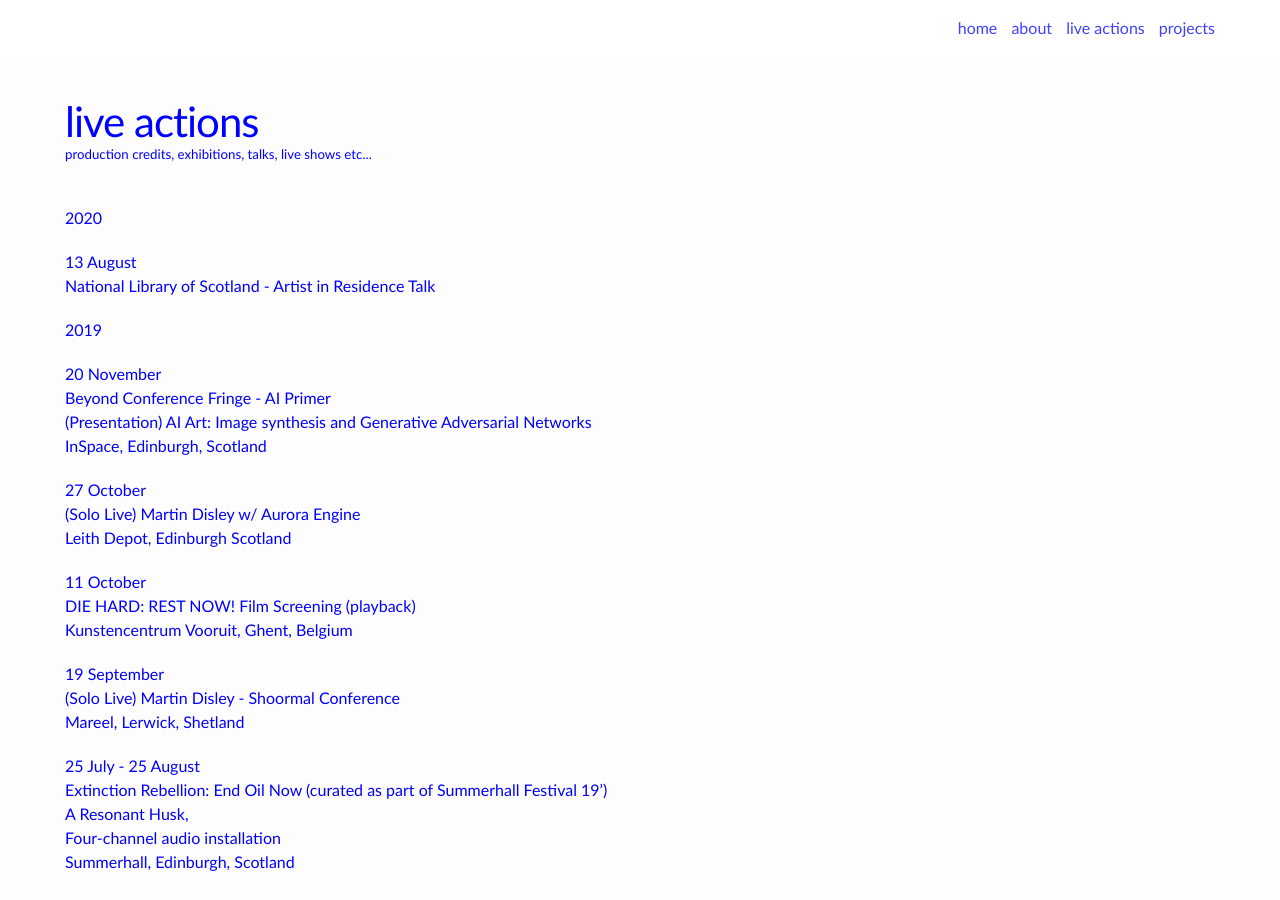
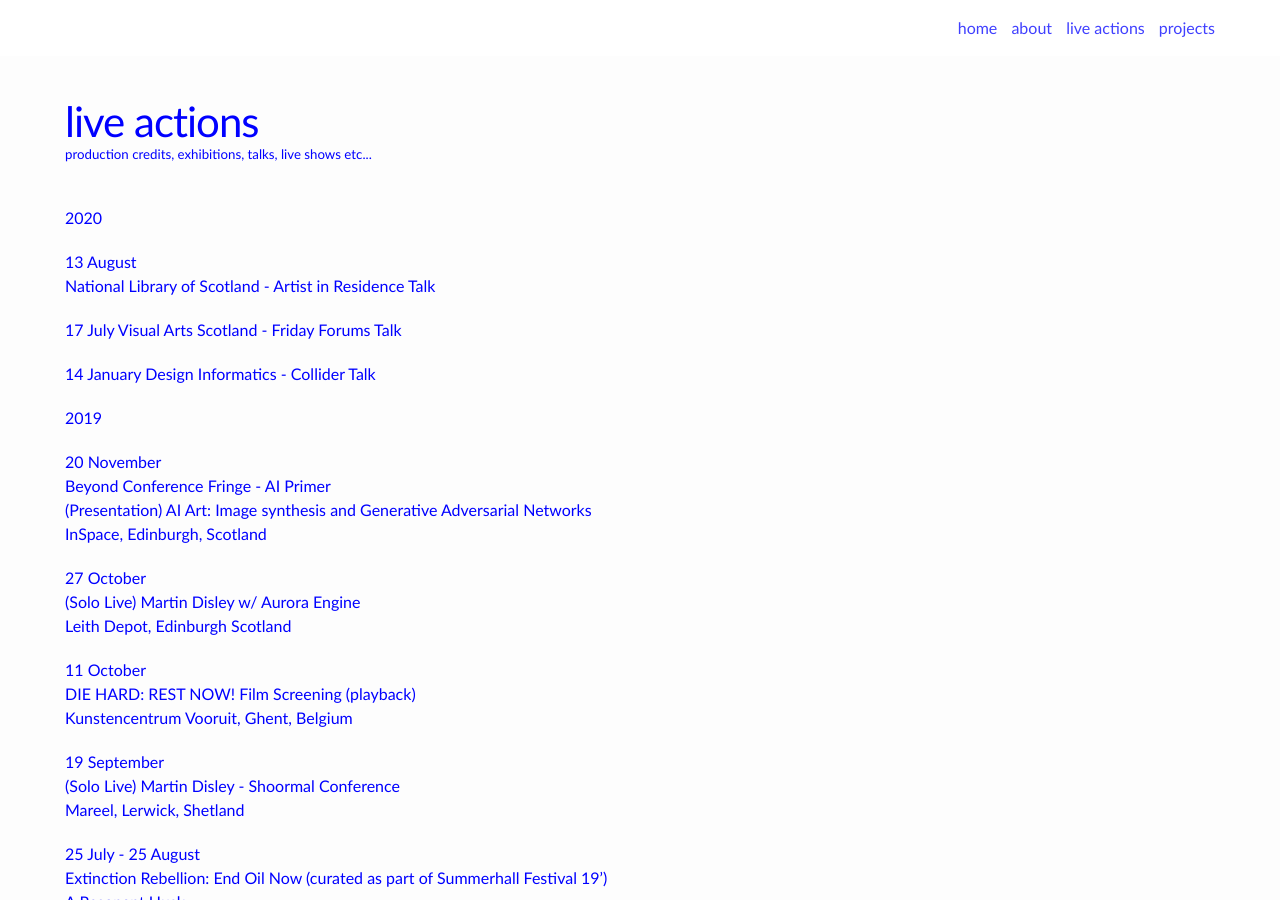
Before and after one commit to martindisley/martindisley.github.io, a Jekyll site: the page built from live-actions.md, in a window 1280 px wide and 900 px high. Built offline with Jekyll 4.4.1, drawn with Linux system fonts in a browser that asks for light colours; nearby versions of some CDN libraries.

Commit message:
2020 talks

```diff
--- a/live-actions.md
+++ b/live-actions.md
@@ -8,7 +8,13 @@
 2020
 
 13 August<br/>
-National Library of Scotland - Artist in Residence Talk
+National Library of Scotland - [Artist in Residence Talk](https://www.eventbrite.co.uk/e/art-and-ai-mapping-imaginary-worlds-tickets-115994521737#)
+
+17 July
+Visual Arts Scotland - [Friday Forums Talk](https://www.eventbrite.co.uk/e/friday-forum-12-tickets-113885456466#)
+
+14 January
+Design Informatics - [Collider Talk](https://www.eventbrite.co.uk/e/collider-digitising-our-world-heritage-site-tickets-77082609159#)
 
 2019
 
```
